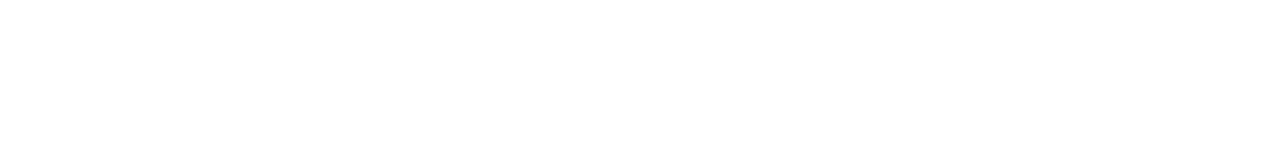
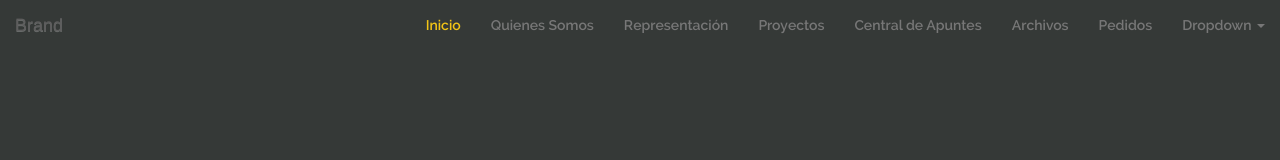
Before and after one commit to gsulloa/webcai, a plain HTML site: page index.html in a window 1280 px wide. Drawn offline with nearby package versions, Linux system fonts and the light colour scheme.

Commit message:
Fonts agregadas. Navbar top agregado

```diff
--- /dev/null
+++ b/css/index.css
@@ -0,0 +1,58 @@
+body{
+	padding-top: 70px;
+	background-color: #353937;
+}
+
+.footer{
+	background-color: #70706F;
+}
+nav.navbar.navbar-default.navbar-fixed-top {
+	border-color: #353937;
+	box-shadow: none;
+}
+nav.navbar.navbar-default.navbar-fixed-top > div{
+	background-color: #353937;
+}
+ul.nav.navbar-nav > li.active > *{
+	color: #F2C416;
+	background: #353937;
+	box-shadow: none;
+
+}
+.navbar-nav>li>a{
+	text-shadow: none;
+	color: #98979B;
+	font-family: raleway-SemiBold;
+}
+
+.navbar-default .nav > li > a:hover, .navbar-default .nav > li.active > a:hover, .navbar-default .navbar-nav>.open>a, .navbar-default .navbar-nav>.open>a:focus, .navbar-default .navbar-nav>.open>a:hover {
+    background: #353937;
+    color: #F2C416;
+    border-bottom: 1px #F2C416 solid;
+}
+
+@font-face {
+    font-family: bigJohn;
+    src: url('../fonts/big_john.otf') format("opentype");
+}
+
+@font-face {
+    font-family: fjallaOne-Regular;
+    src: url('../fonts/FjallaOne-Regular.otf') format("opentype");
+}
+@font-face {
+    font-family: myriadPro-Regular;
+    src: url('../fonts/MyriadPro-Regular.otf') format("opentype");
+}
+@font-face {
+    font-family: raleway-Regular;
+    src: url('../fonts/Raleway-Regular.ttf') format("truetype");
+}
+@font-face {
+    font-family: raleway-SemiBold;
+    src: url('../fonts/Raleway-SemiBold.ttf') format("truetype");
+}
+@font-face {
+    font-family: roboto-Regular;
+    src: url('../fonts/Roboto-Regulat.ttf') format("truetype");
+}
--- a/index.html
+++ b/index.html
@@ -2,8 +2,68 @@
 <html>
 <head>
 	<title>Centro de Alumnos de Ingeniería</title>
+	<!-- GENERAL -->
+		<meta name="viewport" content="width=device-width, initial-scale=1">
+		<!-- Latest compiled and minified CSS -->
+		<link rel="stylesheet" href="https://maxcdn.bootstrapcdn.com/bootstrap/3.3.7/css/bootstrap.min.css" integrity="sha384-BVYiiSIFeK1dGmJRAkycuHAHRg32OmUcww7on3RYdg4Va+PmSTsz/K68vbdEjh4u" crossorigin="anonymous">
+
+		<!-- Optional theme -->
+		<link rel="stylesheet" href="https://maxcdn.bootstrapcdn.com/bootstrap/3.3.7/css/bootstrap-theme.min.css" integrity="sha384-rHyoN1iRsVXV4nD0JutlnGaslCJuC7uwjduW9SVrLvRYooPp2bWYgmgJQIXwl/Sp" crossorigin="anonymous">
+		<script
+		  src="https://code.jquery.com/jquery-3.1.1.min.js"
+		  integrity="sha256-hVVnYaiADRTO2PzUGmuLJr8BLUSjGIZsDYGmIJLv2b8="
+		  crossorigin="anonymous"></script>
+
+
+		<!-- Latest compiled and minified JavaScript -->
+		<script src="https://maxcdn.bootstrapcdn.com/bootstrap/3.3.7/js/bootstrap.min.js" integrity="sha384-Tc5IQib027qvyjSMfHjOMaLkfuWVxZxUPnCJA7l2mCWNIpG9mGCD8wGNIcPD7Txa" crossorigin="anonymous"></script>
+	<!-- ENDGENERAL -->
+
+	<link rel="stylesheet" type="text/css" href="css/index.css">
 </head>
 <body>
+	<nav class="navbar navbar-default navbar-fixed-top">
+	  <div class="container-fluid">
+	    <!-- Brand and toggle get grouped for better mobile display -->
+	    <div class="navbar-header">
+	      <button type="button" class="navbar-toggle collapsed" data-toggle="collapse" data-target="#bs-example-navbar-collapse-1" aria-expanded="false">
+	        <span class="sr-only">Toggle navigation</span>
+	        <span class="icon-bar"></span>
+	        <span class="icon-bar"></span>
+	        <span class="icon-bar"></span>
+	      </button>
+	      <a class="navbar-brand" href="#">Brand</a>
+	    </div>
 
+	    <!-- Collect the nav links, forms, and other content for toggling -->
+	    <div class="collapse navbar-collapse" id="bs-example-navbar-collapse-1">
+	      <ul class="nav navbar-nav">
+
+	      </ul>
+	      <ul class="nav navbar-nav navbar-right">
+	      	<li class="active"><a href="#">Inicio <span class="sr-only">(current)</span></a></li>
+	        <li><a href="#">Quienes Somos</a></li>
+	        <li><a href="#">Representación</a></li>
+	        <li><a href="#">Proyectos</a></li>
+	        <li><a href="#">Central de Apuntes</a></li>
+	        <li><a href="#">Archivos</a></li>
+	        <li><a href="#">Pedidos</a></li>
+	        <li class="dropdown">
+	          <a href="#" class="dropdown-toggle" data-toggle="dropdown" role="button" aria-haspopup="true" aria-expanded="false">Dropdown <span class="caret"></span></a>
+	          <ul class="dropdown-menu">
+	            <li><a href="#">Action</a></li>
+	            <li><a href="#">Another action</a></li>
+	            <li><a href="#">Something else here</a></li>
+	            <li role="separator" class="divider"></li>
+	            <li><a href="#">Separated link</a></li>
+	          </ul>
+	        </li>
+	      </ul>
+	    </div><!-- /.navbar-collapse -->
+	  </div><!-- /.container-fluid -->
+	</nav>
+	<div class="container">
+
+	</div>
 </body>
 </html>
```
Also changed, not shown: fonts/FjallaOne-Regular.otf (added), fonts/MyriadPro-Regular.otf (added), fonts/Raleway-Regular.ttf (added), fonts/Raleway-SemiBold.ttf (added), fonts/Roboto-Regular.ttf (added), fonts/big_john.otf (added).
